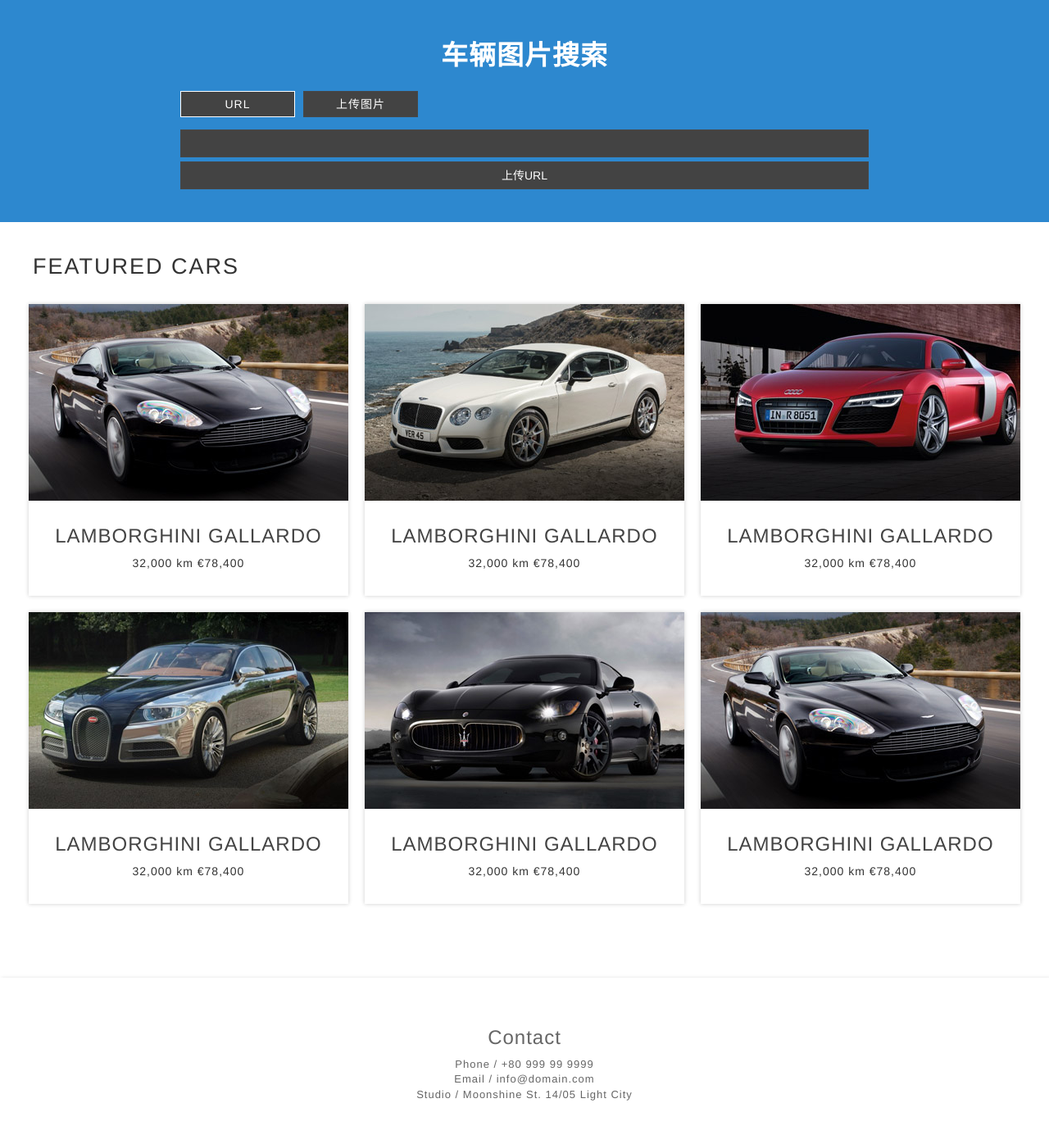
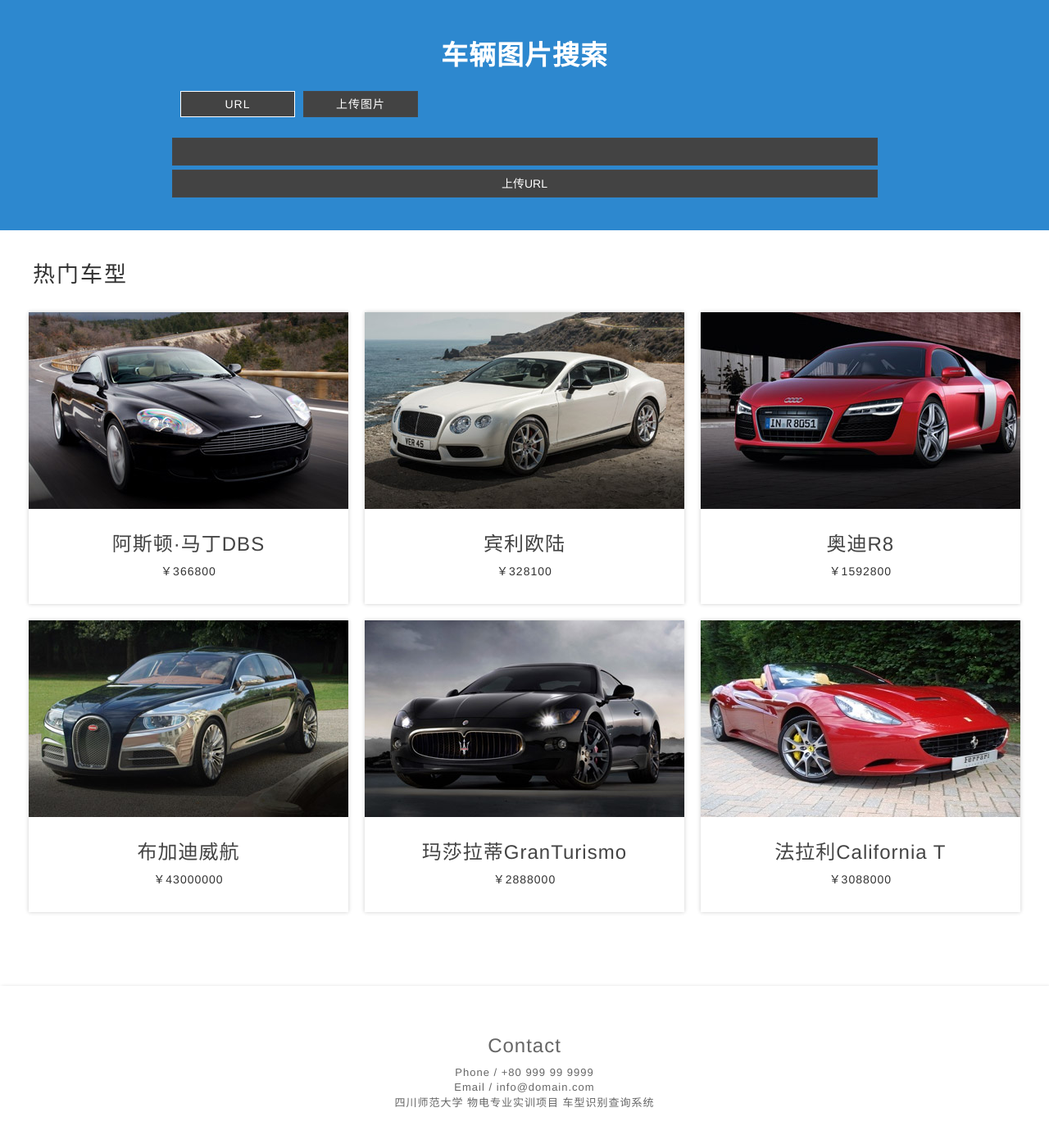
Before and after one commit to nonoSword08/car_detect, a Flask app: page / in a window 1280 px wide. Shown: the part 90-1486 px from the top of the page at 82% size. Before the commit the page ends 1433 px from the top, so only its background shows below. Run offline with Flask 2, Linux system fonts and the light colour scheme; some libraries are stand-ins or nearby versions.

Commit message:
修改页尾

```diff
--- a/app.py
+++ b/app.py
@@ -15,7 +15,7 @@ SECRET_KEY = '1B48tlGDWnZZpk61cirTiRkOyTKTgpdm'
 
 # 数据库配置
 app.config['SECRET_KEY'] = '654321'
-app.config['SQLALCHEMY_DATABASE_URI'] = 'mysql://root:bb12345@47.105.162.90:3306/car_detect'
+app.config['SQLALCHEMY_DATABASE_URI'] = 'mysql://root:bb12345@127.0.0.1:3306/car_detect'
 # 每次请求结束后会自动提交数据库中的变动
 app.config['SQLALCHEMY_COMMIT_ON_TEARDOWN'] = True
 app.config['SQLALCHEMY_TRACK_MODIFICATIONS'] = True
@@ -63,11 +63,16 @@ def init():
                 car_type_name = car_type_info['N']
                 car_type_id = car_type_info['I']
                 print('\t\t车型：%s，车型ID：%s' % (car_type_name, car_type_id))
+                # 处理字符串拿出索引字符串
+                if car_brand_name in car_type_name:
+                    index = car_type_name.replace('·', '')
+                else:
+                    index = car_brand_name.replace('·', '') + car_type_name.replace('·', '')
                 car_info = CarInfo(
                     brand_id=car_brand_id, brand_name=car_brand_name,
                     series_id=car_series_id, series_name=car_series_name,
                     type_id=car_type_id, type_name=car_type_name,
-                    index=(car_brand_name + car_type_name)
+                    index=index,
                 )
                 car_info_list.append(car_info)
     print(car_info_list)
@@ -83,7 +88,6 @@ def index():
         return render_template('index.html')
     else:
         img = request.files.get('img')
-        print(img)
         if not img:  # 没有上传图片则取url
             img_url = request.form.get('img_url')
             try:
@@ -94,13 +98,15 @@ def index():
         client = AipImageClassify(APP_ID, API_KEY, SECRET_KEY)
         options = {'top_num': 1, 'baike_num': 5}
         car_info = client.carDetect(img.read(), options)
+        if car_info['result'][0]['name'] == '非车类':
+            cars_info = None
+            return render_template('index.html', msg="未识别到车类")
         car_type_name = car_info['result'][0]['name']
         print(car_type_name)
         try:
             cars_info = CarInfo.query.filter(CarInfo.index.ilike('%' + car_type_name + '%'))
         except Exception:
             cars_info = None
-        print(cars_info)
         return render_template('index.html', cars_info=cars_info)
 
 
--- a/templates/detail.html
+++ b/templates/detail.html
@@ -125,7 +125,7 @@
                     <span>Phone / +80 999 99 9999 </span></br>
                     <span>Email / info@domain.com  </span></br>
                     <span>Studio / Moonshine St. 14/05 Light City </span></br>
-                    <span><strong>Copyright &copy; 2016.Company name All rights reserved.More Templates</strong></span>
+                    <span><strong>四川师范大学 物电专业实训项目 车型识别查询系统</strong></span>
                 </div>
             </div>
         </div>
--- a/templates/index.html
+++ b/templates/index.html
@@ -59,7 +59,7 @@
                 <span class="select-warp-btn active">URL</span>
                 <span class="select-warp-btn">上传图片</span>
             </div>
-            <div>
+            <div class="row">
                 <div class="select-warp url-input checked-dev">
                     <form action="/" class="select-warp-button" method="post" enctype="multipart/form-data">
                         <div class="select-warp-input">
@@ -68,16 +68,16 @@
                         <input class="button bt1" type="submit" value="上传URL">
                     </form>
                 </div>
-                <div class="select-warp up-file checked-dev">
+                <div class="select-warp up-file checked-dev" >
                     <form action="/" class="select-warp-button" method="post" enctype="multipart/form-data">
                         <div class="upload-wrap">
                             <input type="file" id="file" name="img" onchange="changepic(this)" accept="image/png, image/jpeg, image/jpg" />
                             <input type="submit" class="button bt1"  value="上传图片"/>
                         </div>
-                        <img src="" alt="" id="show" width="100%">
                     </form>
                 </div>
             </div>
+            <img src="" class="img-responsive center-block" alt="" id="show" width="auto">
             <div class="select-results">
             {% if cars_info %}
                 <div>您可能在找：</div>
@@ -90,9 +90,7 @@
                 {% else %}
                 {{ msg }}
             {% endif %}
-
             </div>
-
         </div>
     </div>
 
@@ -102,14 +100,14 @@
                 <div class="wrap-box"><!--Start Box-->
                     <div class="zerogrid">
                         <div class="header">
-                            <h2>FEATURED CARS</h2>
+                            <h2>热门车型</h2>
                         </div>
                         <div class="row">
                             <div class="col-1-3">
                                 <div class="wrap-col">
                                     <div class="item t-center">
                                         <div class="item-container">
-                                            <a href="#">
+                                            <a href="/typedetail/582?index=阿斯顿·马丁DBS">
                                                 <div class="item-caption">
                                                     <div class="item-caption-inner">
                                                         <div class="item-caption-inner1">
@@ -121,13 +119,13 @@
                                             </a>
                                         </div>
                                         <div class="item-info">
-                                            <a href="#"><h3>LAMBORGHINI GALLARDO</h3></a>
-                                            <p>32,000 km €78,400</p>
+                                            <a href="/typedetail/582?index=阿斯顿·马丁DBS"><h3>阿斯顿·马丁DBS</h3></a>
+                                            <p>￥366800</p>
                                         </div>
                                     </div>
                                     <div class="item t-center">
                                         <div class="item-container">
-                                            <a href="#">
+                                            <a href="/typedetail/390?index=布加迪威航">
                                                 <div class="item-caption">
                                                     <div class="item-caption-inner">
                                                         <div class="item-caption-inner1">
@@ -139,8 +137,8 @@
                                             </a>
                                         </div>
                                         <div class="item-info">
-                                            <a href="#"><h3>LAMBORGHINI GALLARDO</h3></a>
-                                            <p>32,000 km €78,400</p>
+                                            <a href="/typedetail/390?index=布加迪威航"><h3>布加迪威航</h3></a>
+                                            <p>￥43000000</p>
                                         </div>
                                     </div>
                                 </div>
@@ -149,7 +147,7 @@
                                 <div class="wrap-col">
                                     <div class="item t-center">
                                         <div class="item-container">
-                                            <a href="#">
+                                            <a href="/typedetail/305?index=宾利欧陆">
                                                 <div class="item-caption">
                                                     <div class="item-caption-inner">
                                                         <div class="item-caption-inner1">
@@ -161,13 +159,13 @@
                                             </a>
                                         </div>
                                         <div class="item-info">
-                                            <a href="#"><h3>LAMBORGHINI GALLARDO</h3></a>
-                                            <p>32,000 km €78,400</p>
+                                            <a href="/typedetail/305?index=宾利欧陆"><h3>宾利欧陆</h3></a>
+                                            <p>￥328100</p>
                                         </div>
                                     </div>
                                     <div class="item t-center">
                                         <div class="item-container">
-                                            <a href="#">
+                                            <a href="/typedetail/551?index=玛莎拉蒂GranTurismo">
                                                 <div class="item-caption">
                                                     <div class="item-caption-inner">
                                                         <div class="item-caption-inner1">
@@ -179,8 +177,8 @@
                                             </a>
                                         </div>
                                         <div class="item-info">
-                                            <a href="#"><h3>LAMBORGHINI GALLARDO</h3></a>
-                                            <p>32,000 km €78,400</p>
+                                            <a href="/typedetail/551?index=玛莎拉蒂GranTurismo"><h3>玛莎拉蒂GranTurismo</h3></a>
+                                            <p>￥2888000</p>
                                         </div>
                                     </div>
                                 </div>
@@ -189,7 +187,7 @@
                                 <div class="wrap-col">
                                     <div class="item t-center">
                                         <div class="item-container">
-                                            <a href="#">
+                                            <a href="/typedetail/511?index=奥迪R8">
                                                 <div class="item-caption">
                                                     <div class="item-caption-inner">
                                                         <div class="item-caption-inner1">
@@ -201,13 +199,13 @@
                                             </a>
                                         </div>
                                         <div class="item-info">
-                                            <a href="#"><h3>LAMBORGHINI GALLARDO</h3></a>
-                                            <p>32,000 km €78,400</p>
+                                            <a href="/typedetail/511?index=奥迪R8"><h3>奥迪R8</h3></a>
+                                            <p>￥1592800</p>
                                         </div>
                                     </div>
                                     <div class="item t-center">
                                         <div class="item-container">
-                                            <a href="#">
+                                            <a href="/typedetail/676?index=法拉利California%20T">
                                                 <div class="item-caption">
                                                     <div class="item-caption-inner">
                                                         <div class="item-caption-inner1">
@@ -215,12 +213,12 @@
                                                         </div>
                                                     </div>
                                                 </div>
-                                                <img src="{{ url_for('static',filename='images/car1.jpg') }}"/>
+                                                <img src="{{ url_for('static',filename='images/car9.jpg') }}"/>
                                             </a>
                                         </div>
                                         <div class="item-info">
-                                            <a href="#"><h3>LAMBORGHINI GALLARDO</h3></a>
-                                            <p>32,000 km €78,400</p>
+                                            <a href="/typedetail/676?index=法拉利California%20T"><h3>法拉利California T</h3></a>
+                                            <p>￥3088000</p>
                                         </div>
                                     </div>
                                 </div>
@@ -238,7 +236,7 @@
                     <h3>Contact</h3>
                     <span>Phone / +80 999 99 9999 </span></br>
                     <span>Email / info@domain.com  </span></br>
-                    <span>Studio / Moonshine St. 14/05 Light City </span></br>
+                    <span>四川师范大学 物电专业实训项目 车型识别查询系统</span></br>
                 </div>
             </div>
         </div>
--- a/templates/typedetail.html
+++ b/templates/typedetail.html
@@ -74,7 +74,7 @@
                         <span>Phone / +80 999 99 9999 </span></br>
                         <span>Email / info@domain.com  </span></br>
                         <span>Studio / Moonshine St. 14/05 Light City </span></br>
-                        <span><strong>Copyright &copy; 2016.Company name All rights reserved.More Templates</strong></span>
+                        <span><strong>四川师范大学 物电专业实训项目 车型识别查询系统</strong></span>
                     </div>
                 </div>
             </div>
```
Also changed, not shown: static/images/car9.jpg.
